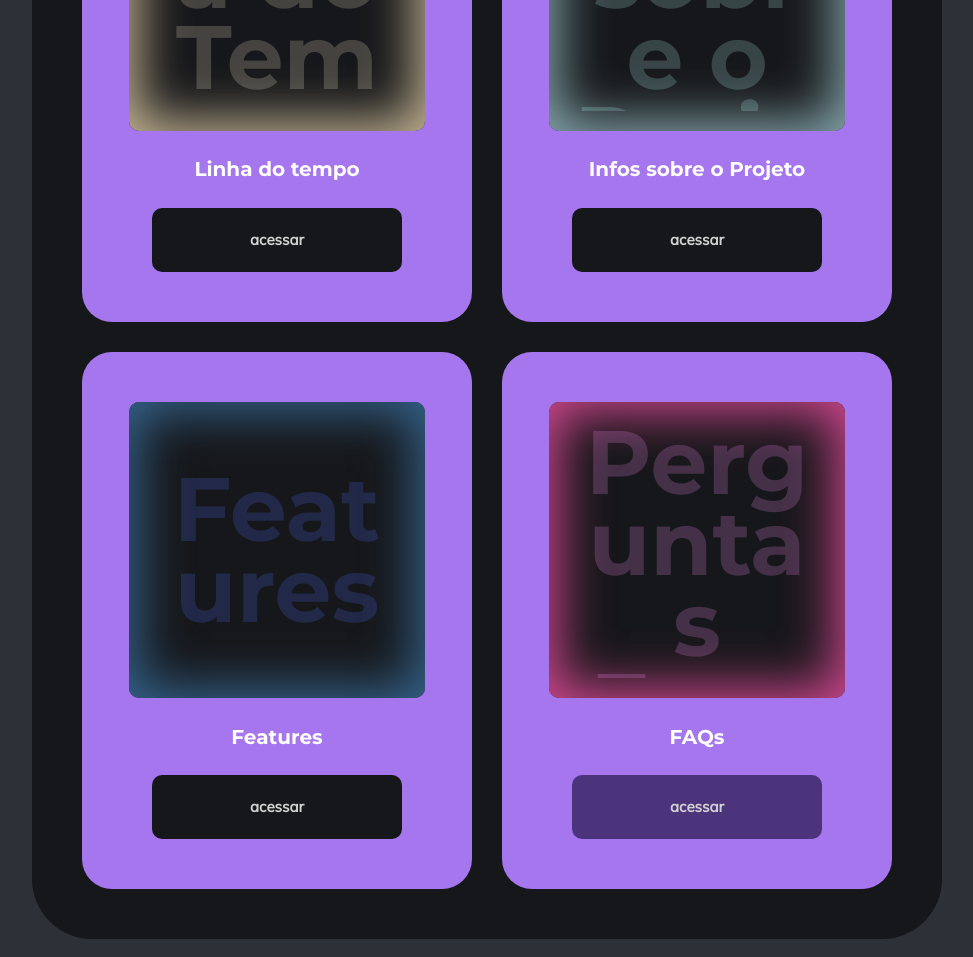
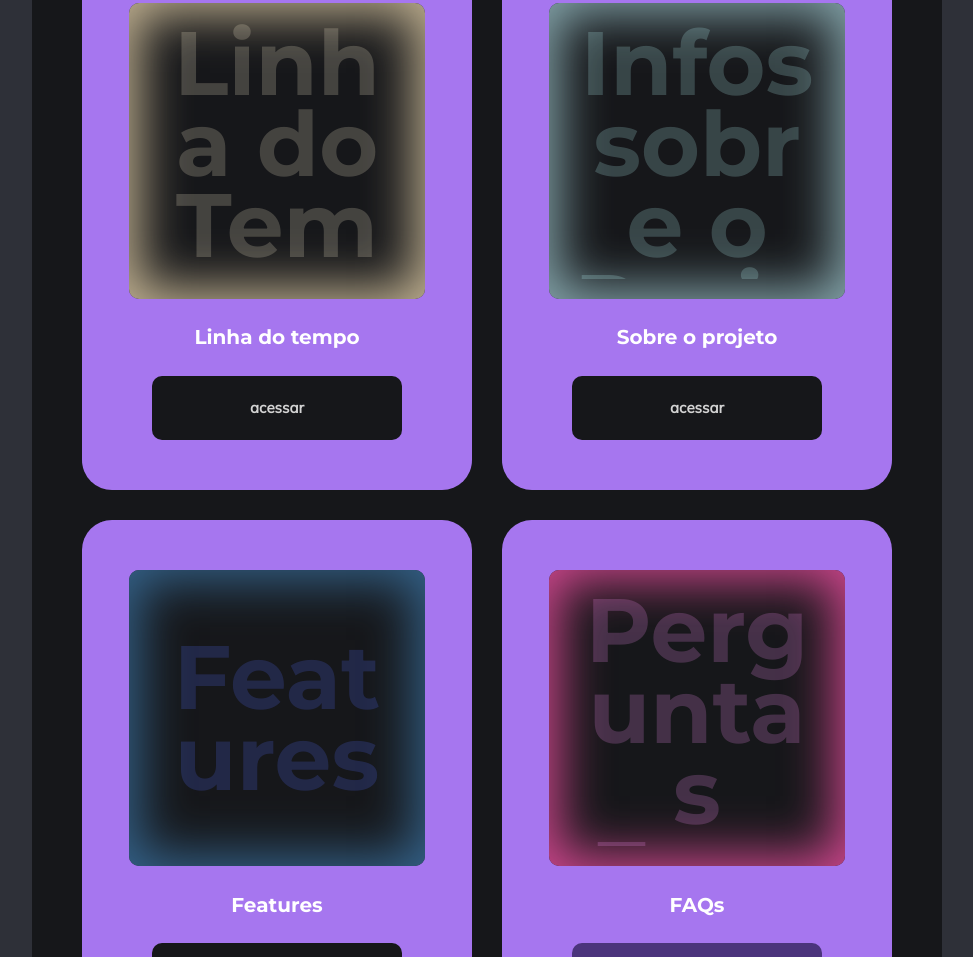
Before and after one commit to MarlonSiq/moount, a plain HTML site: page index.html in a window 1280 px wide. Shown: the part 5632-6589 px from the top of the page, without its empty margins (153-1126 px from the left). Drawn offline with Linux system fonts and the light colour scheme.

Commit message:
Atualizar o index.html

```diff
--- a/index.html
+++ b/index.html
@@ -1,4 +1,4 @@
-<!DOCTYPE html>
+)<!DOCTYPE html>
 <html lang="pt-br">
     <!-- Versão 06 de outubro -->
 <head>
@@ -117,7 +117,7 @@
         <!-- card 4 -->
         <div class="card-wiki">
                 <div class="div-pic" id="clr-brlh-intrn-4"><p>Infos sobre o Projeto</p></div>
-                <h4>Infos sobre o Projeto</h4>
+                <h4>Sobre o projeto</h4>
                 <a href="sobre-o-projeto.html" class="button-mini holder button-textsize card-acessar-wiki">acessar</a>
         </div>
         <!-- card 5 -->
@@ -190,7 +190,7 @@
     <a href="page-instagram.html">Instagram</a>
     <a href="index.html#h3-220621Wiki">Wiki</a>
     <a href="index.html#h3-220621Nar">Narcolegas</a>
-    <a href="sobre-o-projeto.html">Sobre o proj.</a>
+    <a href="sobre-o-projeto.html">Sobre o projeto</a>
   </div>
 </div>
 <script src="menu.js"></script>
```
